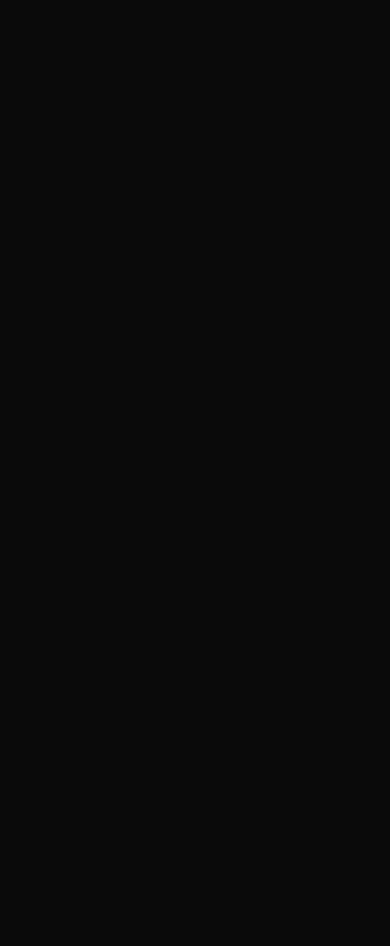
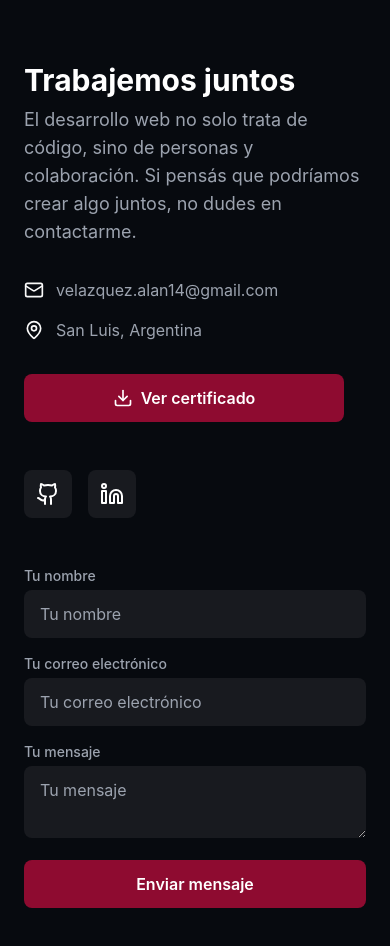
Before and after one commit to alanVelazquez14/Portfolio, a React (Vite) app: page / in a window 390 px wide. Shown: the part 8698-9644 px from the top of the page. Before the commit the page ends 8576 px from the top, so only its background shows below. Built offline with nearby package versions, Linux system fonts and the light colour scheme.

Commit message:
add formulario de contacto

```diff
--- a/src/App.tsx
+++ b/src/App.tsx
@@ -1,4 +1,5 @@
 import About from "./components/about";
+import Contact from "./components/contact";
 import Experience from "./components/experience";
 import Hero from "./components/Hero";
 import Navbar from "./components/Navbar";
@@ -14,6 +15,7 @@ function App() {
       <Skills />
       <Projects />
       <Experience />
+      <Contact />
     </>
   );
 }
--- a/src/components/contact.tsx
+++ b/src/components/contact.tsx
@@ -0,0 +1,139 @@
+import { Download, Github, Linkedin, Mail, MapPin } from "lucide-react";
+import { useTranslation } from "react-i18next";
+
+export default function Contact() {
+  const { t } = useTranslation();
+
+  const handleSubmit = (e: React.FormEvent<HTMLFormElement>) => {
+    e.preventDefault();
+    alert("Mensaje enviado (La lógica real debe ser implementada)");
+  };
+  return (
+    <section id="contact" className="w-full mx-auto px-6 py-20 bg-[#070a0fef]">
+      <h2 className="text-4xl md:text-5xl font-bold mb-16 text-center text-white">
+        {t("contact.title")}
+      </h2>
+      <div className="max-w-4xl mx-auto grid md:grid-cols-2 gap-12">
+        <div className="space-y-8">
+          {/* Subtítulo y Descripción */}
+          <div className="space-y-2">
+            <h3 className="text-3xl font-bold text-white">
+              {t("contact.title2")}
+            </h3>
+            <p className="text-lg text-gray-400">
+              {t("contact.paragraph")}
+            </p>
+          </div>
+
+          {/* Datos de Contacto */}
+          <div className="space-y-4">
+            <div className="flex items-center gap-3">
+              <Mail className={`w-5 h-5 bg-primary.replace('bg', 'text')}`} />
+              <span className="text-gray-400">velazquez.alan14@gmail.com</span>
+            </div>
+            <div className="flex items-center gap-3">
+              <MapPin
+                className={`w-5 h-5 bg-primary.replace('bg', 'text')}`}
+              />
+              <span className="text-gray-400">San Luis, Argentina</span>
+            </div>
+          </div>
+
+          {/* Botón Descargar CV */}
+          <a
+            href="/alan_curriculum.pdf"
+            download
+            className={`flex items-center justify-center w-full max-w-xs px-6 py-3 font-semibold rounded-lg bg-primary text-white hover:opacity-90 transition-opacity`}
+          >
+            <Download className="w-5 h-5 mr-2" />
+            {t("experience.certificate")}
+          </a>
+
+          {/* Íconos de Redes Sociales */}
+          <div className="flex gap-4 pt-4">
+            <a
+              href="https://github.com/tu-usuario"
+              target="_blank"
+              rel="noopener noreferrer"
+              className={`p-3 rounded-lg bg-[#181a1f] hover:opacity-80 transition-opacity`}
+            >
+              <Github className={`w-6 h-6 text-white`} />
+            </a>
+            <a
+              href="https://linkedin.com/in/tu-usuario"
+              target="_blank"
+              rel="noopener noreferrer"
+              className={`p-3 rounded-lg bg-[#181a1f] hover:opacity-80 transition-opacity`}
+            >
+              <Linkedin className={`w-6 h-6 text-white`} />
+            </a>
+          </div>
+        </div>
+        <div className="space-y-4">
+          <form onSubmit={handleSubmit} className="space-y-4">
+            {/* Nombre */}
+            <div>
+              <label
+                htmlFor="name"
+                className={`block text-sm font-medium mb-1 text-gray-400`}
+              >
+                {t("contact.name")}
+              </label>
+              <input
+                type="text"
+                id="name"
+                name="name"
+                placeholder={t("contact.name")}
+                className={`w-full px-4 py-3 rounded-lg bg-[#181a1f] border-none text-white focus:ring-2 focus:ring-[#E63946]`}
+                required
+              />
+            </div>
+
+            {/* Email */}
+            <div>
+              <label
+                htmlFor="email"
+                className={`block text-sm font-medium mb-1 text-gray-400`}
+              >
+                {t("contact.email")}
+              </label>
+              <input
+                type="email"
+                id="email"
+                name="email"
+                placeholder={t("contact.email")}
+                className={`w-full px-4 py-3 rounded-lg bg-[#181a1f] border-none text-white focus:ring-2 focus:ring-[#E63946]`}
+                required
+              />
+            </div>
+
+            {/* Mensaje */}
+            <div>
+              <label
+                htmlFor="message"
+                className={`block text-sm font-medium mb-1 text-gray-400`}
+              >
+                {t("contact.message")}
+              </label>
+              <textarea
+                id="message"
+                name="message"
+                placeholder={t("contact.message")}
+                className={`w-full px-4 py-3 rounded-lg bg-[#181a1f] border-none text-white focus:ring-2 focus:ring-[#E63946]`}
+                required
+              ></textarea>
+            </div>
+
+            {/* Botón Enviar Mensaje */}
+            <button
+              type="submit"
+              className={`w-full px-6 py-3 font-semibold rounded-lg bg-primary text-white hover:opacity-90 transition-opacity`}
+            >
+              {t("contact.send")}
+            </button>
+          </form>
+        </div>
+      </div>
+    </section>
+  );
+}
--- a/src/locales/en.json
+++ b/src/locales/en.json
@@ -66,5 +66,15 @@
     "description3": "Intensive 800-hour bootcamp. Full stack development with a frontend focus using Next.js, React, Tailwind CSS, among other technologies.",
     "certificate": "View certificate",
     "cv": "If you want to know more about my education and experience, you can download my "
+  },
+    "contact":{
+    "title": "Let's Talk!",
+    "paragraph": "Web development is not just about code, but about people and collaboration. If you think we could create something together, don't hesitate to reach out.",
+    "name": "Your Name",
+    "email": "Your Email",
+    "message": "Your Message",
+    "send": "Send Message",
+    "success": "Thank you for reaching out! I'll get back to you as soon as possible.",
+    "error": "There was an error sending your message. Please try again later."
   }
 }
--- a/src/locales/es.json
+++ b/src/locales/es.json
@@ -66,6 +66,16 @@
     "description3": "Bootcamp intensivo de 800 horas. Desarrollo full stack con orientación en frontend utilizando Next.js, React, Tailwind CSS, entre otras tecnologías.",
     "certificate": "Ver certificado",
     "cv": "Si querés conocer más sobre mi formación y experiencia, podés descargar mi "
-
+  },
+  "contact":{
+    "title": "¡Hablemos!",
+    "title2": "Trabajemos juntos",
+    "paragraph": "El desarrollo web no solo trata de código, sino de personas y colaboración. Si pensás que podríamos crear algo juntos, no dudes en contactarme.",
+    "name": "Tu nombre",
+    "email": "Tu correo electrónico",
+    "message": "Tu mensaje",
+    "send": "Enviar mensaje",
+    "success": "¡Gracias por contactarme! Te responderé lo antes posible.",
+    "error": "Hubo un error al enviar tu mensaje. Por favor, intentá nuevamente."
   }
 }
```
